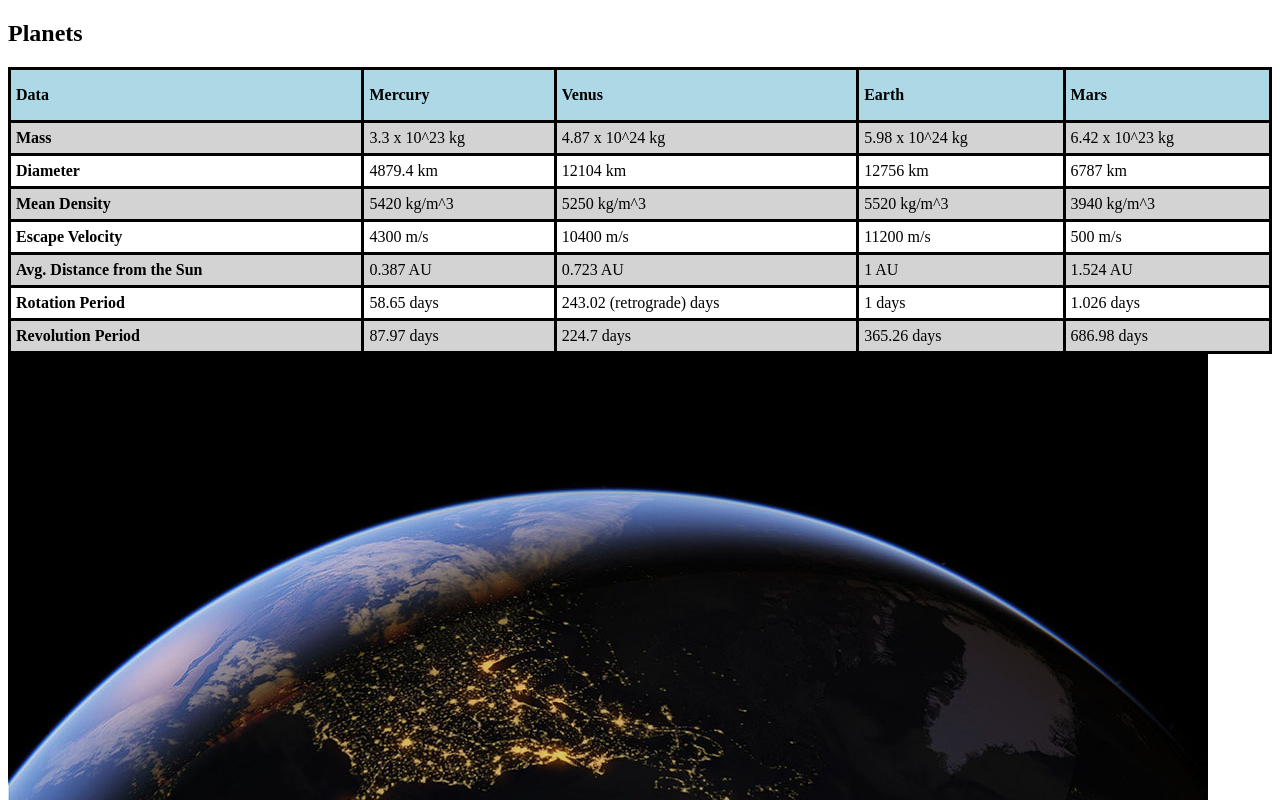
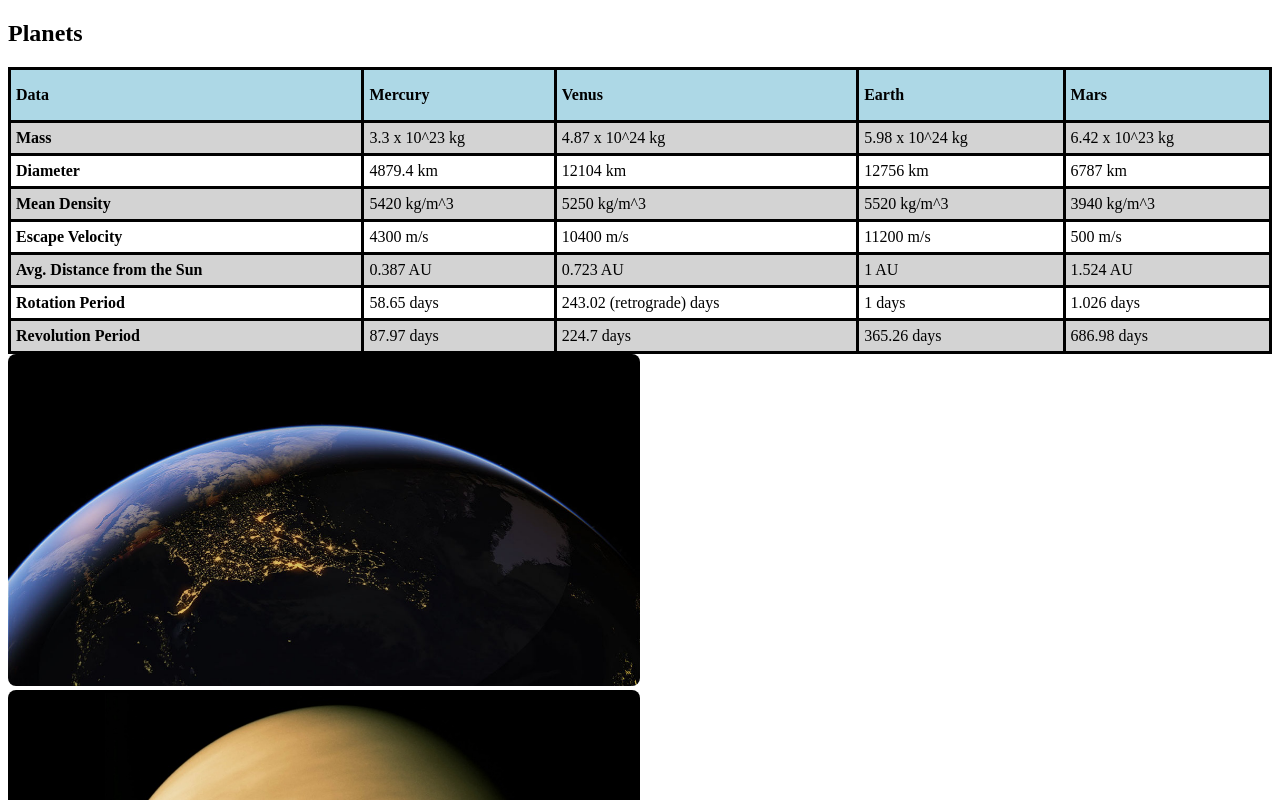
Before and after one commit to huelsm/lab5, a plain HTML site: page index.html in a window 1280 px wide. Shown: the top 800 px of the page. Drawn offline with Linux system fonts and the light colour scheme.

Commit message:
adding images to css

```diff
--- a/lab5.css
+++ b/lab5.css
@@ -32,3 +32,9 @@ tr:nth-child(even)
 {
 	background-color: lightgray;
 }
+
+img
+{
+	border-radius: 8px;
+	width: 50%;
+}
```
